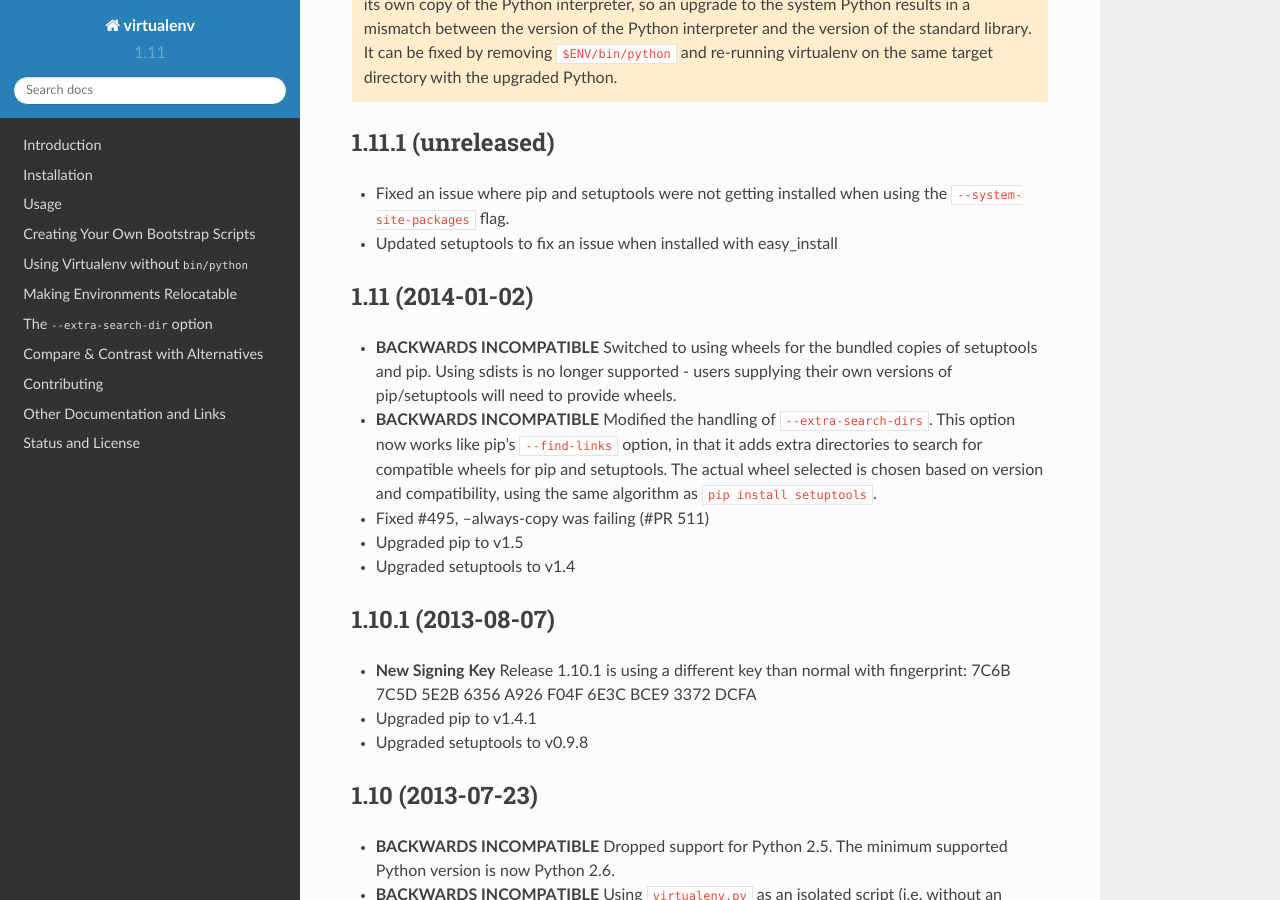
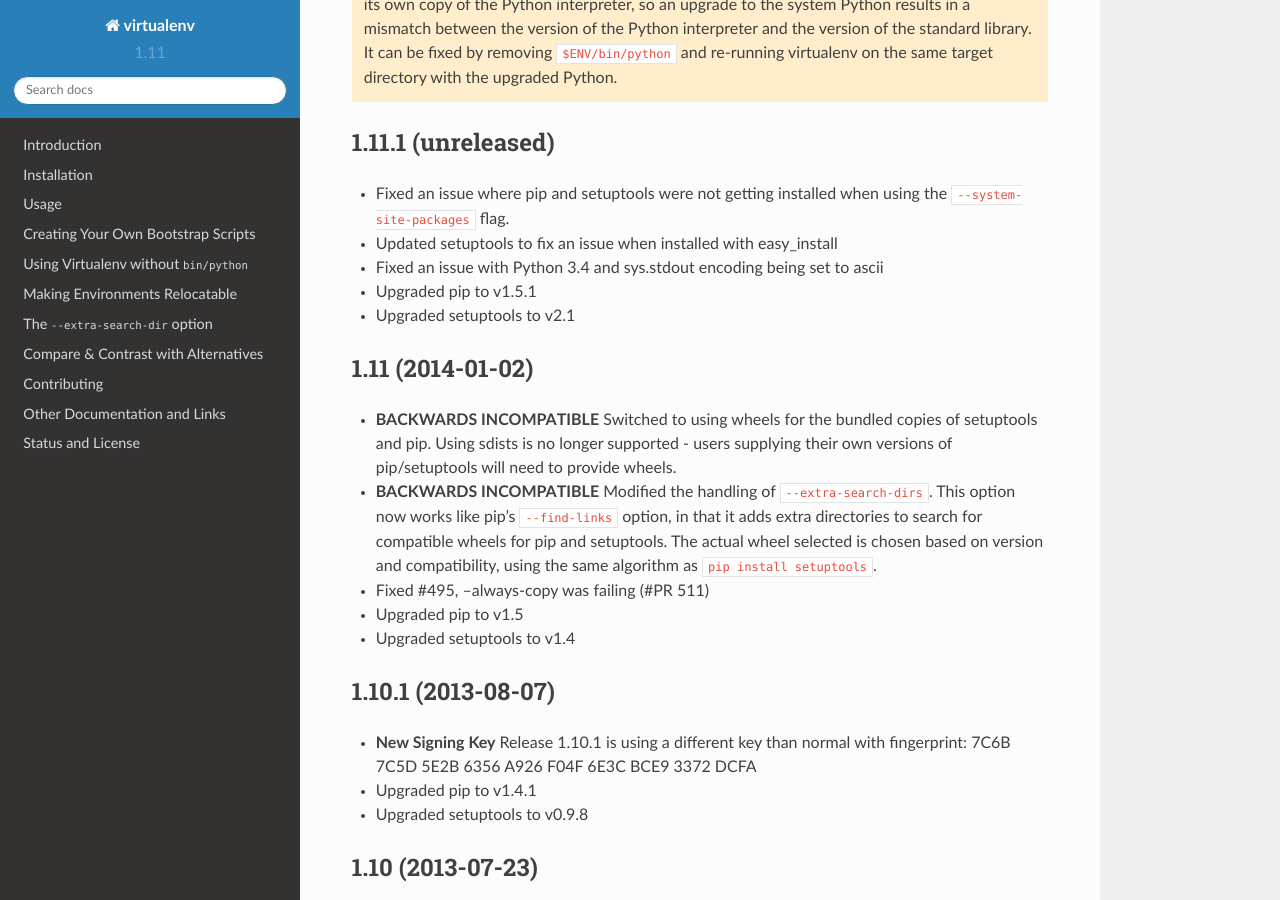
Before and after one commit to pypa/virtualenv, a Sphinx documentation site: the page built from docs/news.rst, in a window 1280 px wide and 900 px high, scrolled down 304 px. Built offline with Sphinx 7.4.7 and the Read the Docs theme 2.0.0, drawn with Linux system fonts in a browser that asks for light colours.

Commit message:
Edit changelog

```diff
--- a/docs/news.rst
+++ b/docs/news.rst
@@ -21,6 +21,9 @@
 * Fixed an issue where pip and setuptools were not getting installed when using
   the ``--system-site-packages`` flag.
 * Updated setuptools to fix an issue when installed with easy_install
+* Fixed an issue with Python 3.4 and sys.stdout encoding being set to ascii
+* Upgraded pip to v1.5.1
+* Upgraded setuptools to v2.1
 
 1.11 (2014-01-02)
 ~~~~~~~~~~~~~~~~~
```
